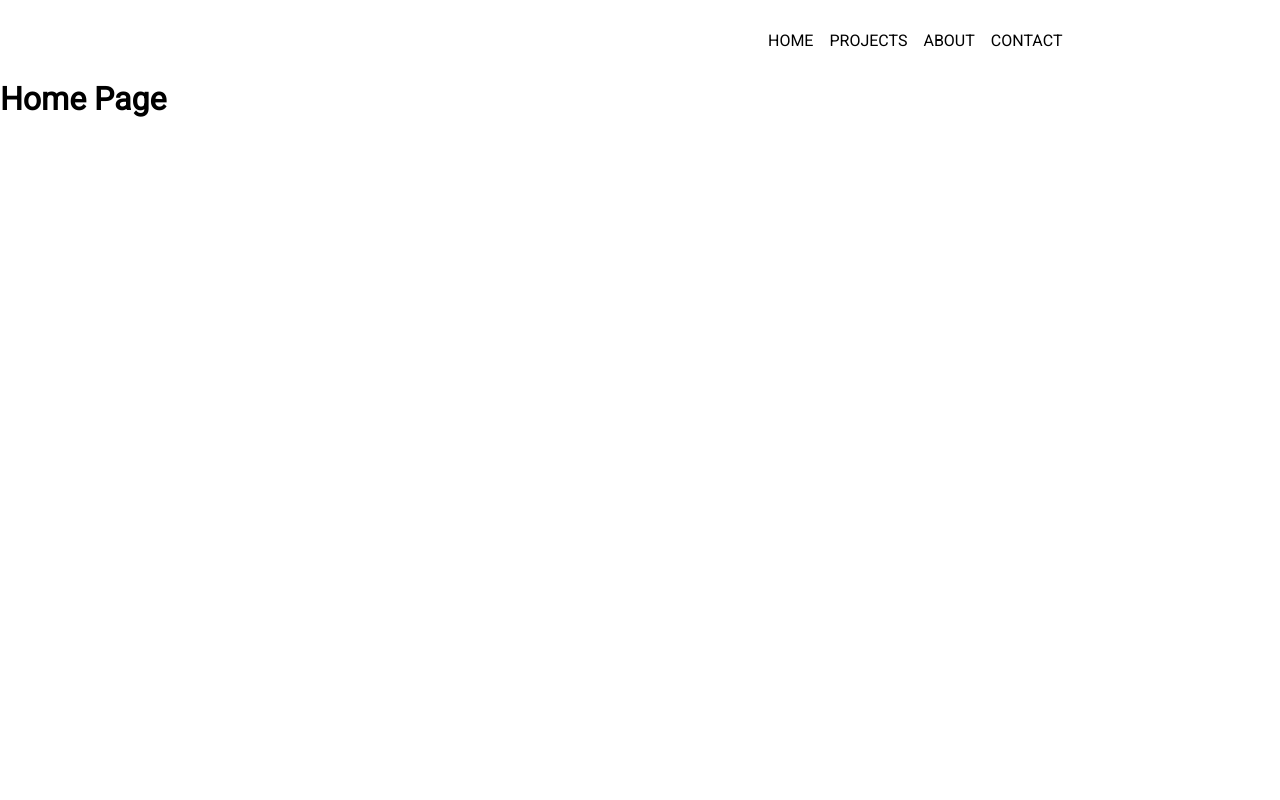
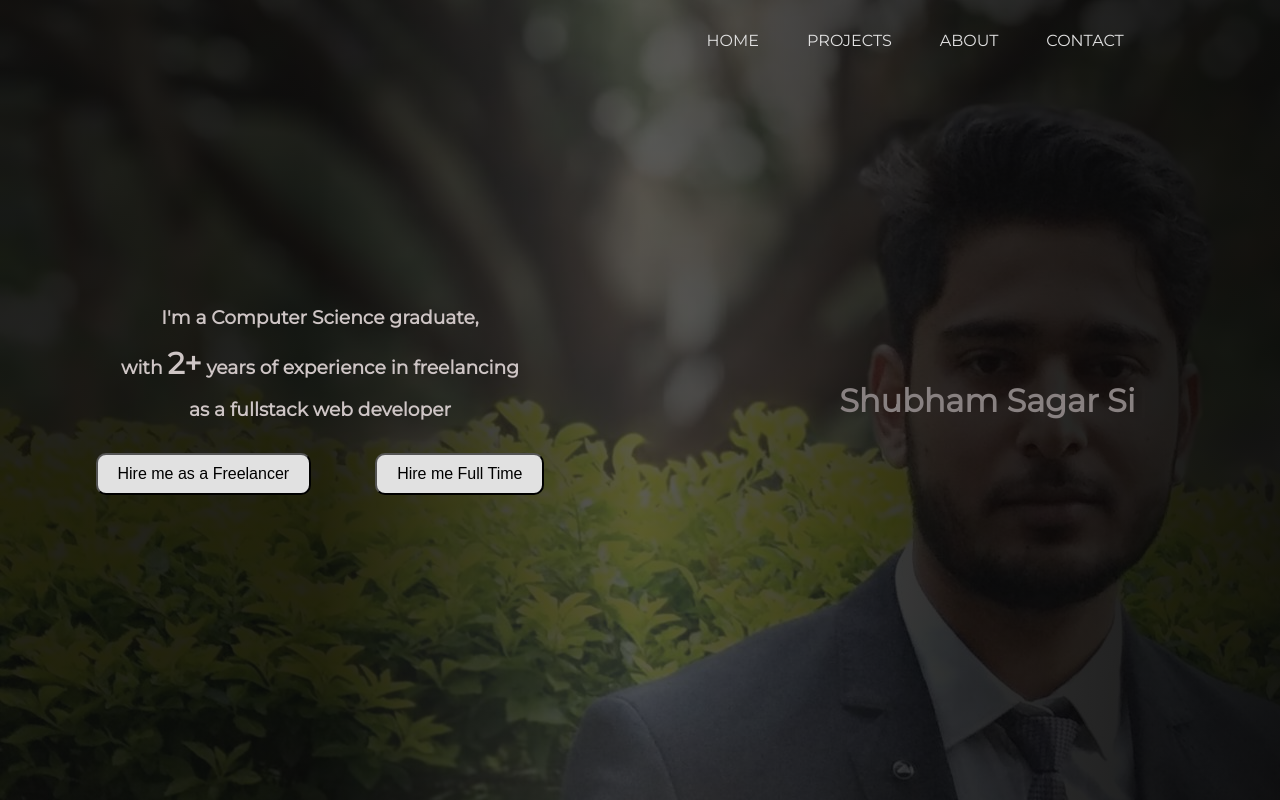
Before and after one commit to shubhamsagarsingh/portfolio, a React (Create React App) app: page / in a window 1280 px wide. Built offline with nearby package versions, Linux system fonts and the light colour scheme.

Commit message:
Complete Home Page
Created home page with background image of the developer i.e. me. Then used a library called "react-simple-typewriter" to print the name with Typewriter style.

```diff
--- a/package.json
+++ b/package.json
@@ -11,6 +11,7 @@
     "react-dom": "^17.0.2",
     "react-router-dom": "^5.3.0",
     "react-scripts": "4.0.3",
+    "react-simple-typewriter": "^3.0.1",
     "web-vitals": "^1.1.2"
   },
   "scripts": {
--- a/src/components/Navbar.js
+++ b/src/components/Navbar.js
@@ -11,7 +11,7 @@ const Navbar = () => {
             </div>
 
             <div className='l-navbar__right o-flex-hsa o-gap1'>
-                <ul className='e-navbar__list o-flex-hsa o-gap1 o-ul--reset'>
+                <ul className='e-navbar__list o-flex-hsa o-gap3 o-ul--reset'>
                     <NavLink className='o-link--reset' to='/'><li>HOME</li></NavLink>
                     <NavLink className='o-link--reset' to='/projects'><li>PROJECTS</li></NavLink>
                     <NavLink className='o-link--reset' to='/about'><li>ABOUT</li></NavLink>
--- a/src/pages/Home.js
+++ b/src/pages/Home.js
@@ -1,6 +1,33 @@
+import { Typewriter } from 'react-simple-typewriter'
+
+
+
+
 const Home = () => {
     return(
-        <h1>Home Page</h1>
+        <div className='b-home l-grid'>
+            <div className='l-home__left o-flex-column o-flex-center o-gap1'>
+                <h3>I'm a Computer Science graduate,</h3>
+                <h3>with <span>2+</span> years of experience in freelancing</h3>
+                <h3>as a fullstack web developer</h3>
+                <div className='l-home__buttons o-flex o-gap4'>
+                    <button className='e-home__button'>Hire me as a Freelancer</button>
+                    <button className='e-home__button'>Hire me Full Time</button>
+                </div>
+            </div>
+
+            <div className='l-home__right o-flex-center'>
+                    <h1 className='e-home__name'><Typewriter words={['Shubham Sagar Singh']}
+                            loop={500}
+                            cursor
+                            cursorStyle='|'
+                            typeSpeed={70}
+                            deleteSpeed={100}
+                            delaySpeed={1000}
+                        />
+                    </h1>
+            </div>
+        </div>
     )
 }
 
--- a/src/scss/components/Navbar.scss
+++ b/src/scss/components/Navbar.scss
@@ -1,12 +1,18 @@
+//-------------------------------BLOCK-----------------------------------------
 .b-navbar{
     width: 100%;
     height: 80px;
+    color: rgb(225, 225, 225);
+    position: fixed;
 }
 
+//-------------------------------LEFT-----------------------------------------
 .l-navbar__left{
     flex-basis: 40%;
 }
 
+
+//-------------------------------RIGHT-----------------------------------------
 .l-navbar__right{
     flex-basis: 60%;
 }
@@ -17,9 +23,10 @@
         font-weight: 500;
 
         &:hover{
-            border-bottom: 1px solid rgb(111, 124, 133);
+            border-bottom: 2px solid rgb(111, 124, 133);
             cursor: pointer;
             color: rgb(34, 156, 238);
+            transform: scaleX(1.2);
         }
     }
 }
--- a/src/scss/index.scss
+++ b/src/scss/index.scss
@@ -1,4 +1,4 @@
-@import url('https://fonts.googleapis.com/css2?family=Roboto&display=swap');
+@import url('https://fonts.googleapis.com/css2?family=Montserrat&display=swap');
 
 @import './components/Navbar.scss';
 @import './pages/Home.scss';
@@ -14,7 +14,7 @@
 
 
 body{
-    font-family: 'Roboto', Helvetica, sans-serif;
+    font-family: 'Montserrat', sans-serif;
 }
 
 
--- a/src/scss/pages/Home.scss
+++ b/src/scss/pages/Home.scss
@@ -0,0 +1,50 @@
+//-------------------------------BLOCK-----------------------------------------
+.b-home{
+    width: 100%;
+    height: 100vh;
+    background: linear-gradient(to right, rgba(10, 10, 10, 0.9), rgba(10, 10, 10, 0.9), rgba(50,50,50,0.8), rgba(10, 10, 10, 0.85), rgba(10,10,10,0.95)), url(../../images/pic1.jpg) no-repeat;
+}
+
+
+//-------------------------------LEFT-----------------------------------------
+.l-home__left{
+    color: rgb(206, 197, 197);
+
+    & span{
+        font-size: 30px;
+    }
+
+    .e-home__button{
+        padding: 10px 20px;
+        margin-top: 1rem;
+        background: rgb(225, 225, 225);
+        font-size: 1rem;
+        border-radius: 10px;
+
+        &:hover{
+            background: #455166;
+            color: #fff;
+            cursor: pointer;
+            transform: scaleX(1.2);
+            transition: all 0.4s ease-in-out;
+        }
+    }
+}
+
+
+//-------------------------------RIGHT-----------------------------------------
+.l-home__right{
+
+    & h1{
+        margin-left: 10%;
+        color: rgb(136, 129, 129);
+    }
+}
+
+
+//-------------------------------LAYOUT-----------------------------------------
+.l-grid{
+    display: grid;
+    grid-template-columns: 50% 50%;
+    grid-template-rows: 1fr;
+}
```
Also changed, not shown: src/images/pic1.jpg (added), 1 other file (tests, documents, lock files or other folders).
